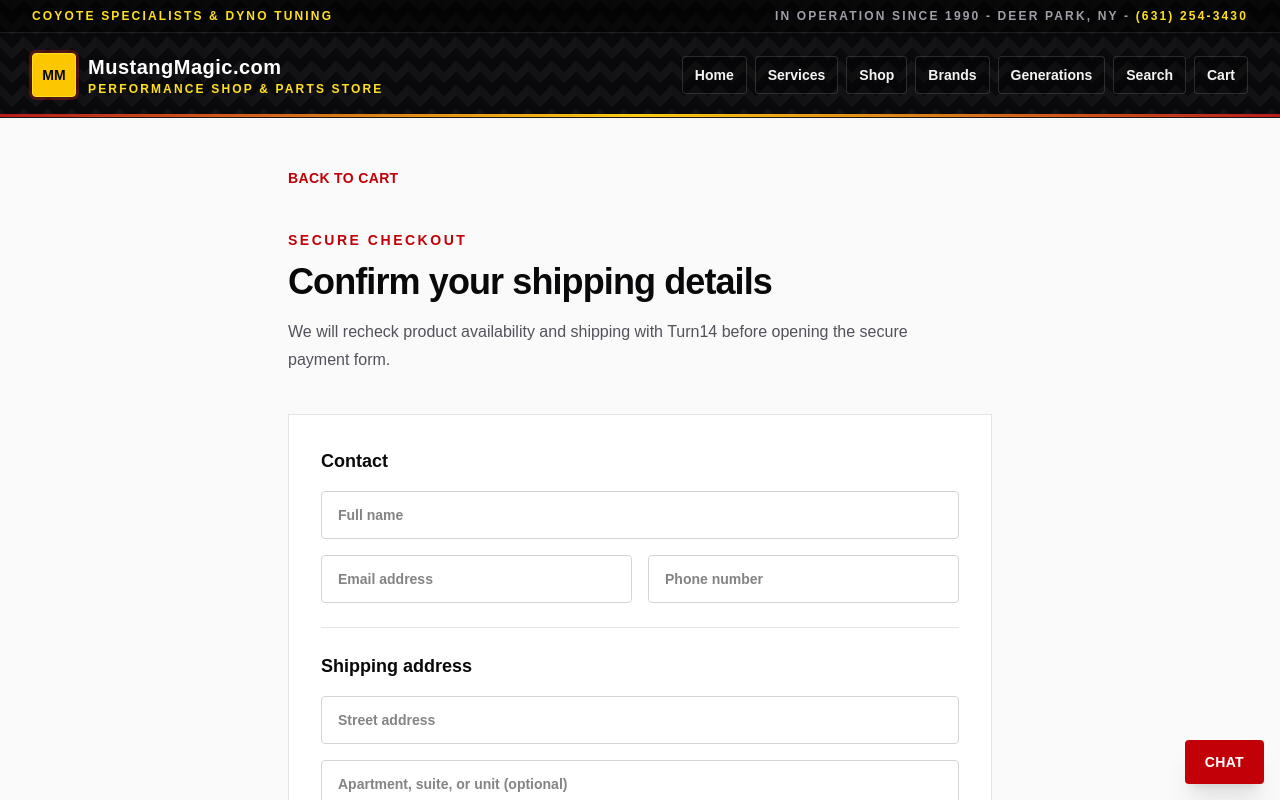
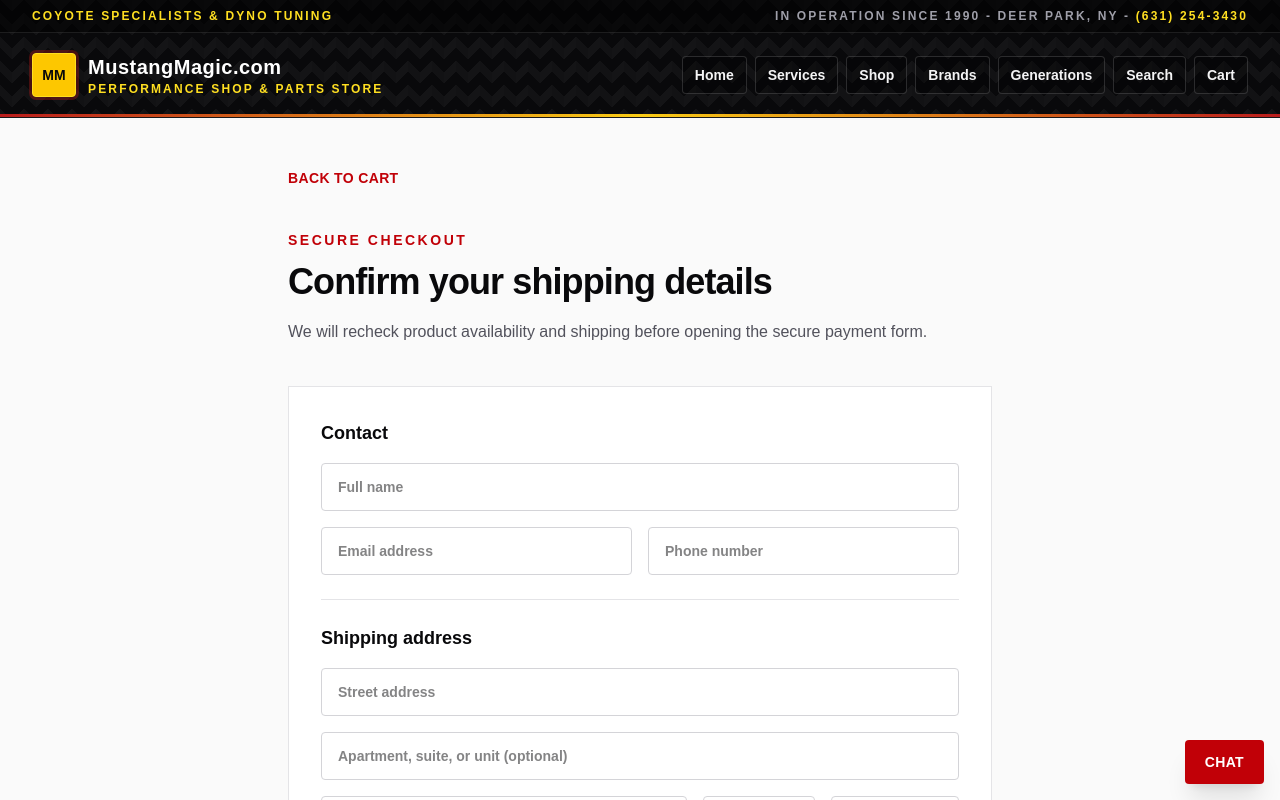
Before and after one commit to Urban-Redneck/mustangmagic-shop, a Next.js app: page /checkout in a window 1280 px wide. Shown: the top 800 px of the page. Built offline with nearby package versions, Linux system fonts and the light colour scheme.

Commit message:
Hide vendor details from checkout confirmation

```diff
--- a/src/app/checkout/page.tsx
+++ b/src/app/checkout/page.tsx
@@ -60,7 +60,7 @@
             Confirm your shipping details
           </h1>
           <p className="mt-4 max-w-2xl leading-7 text-zinc-600">
-            We will recheck product availability and shipping with Turn14 before opening the secure payment form.
+            We will recheck product availability and shipping before opening the secure payment form.
           </p>
 
           {completed ? (
@@ -73,7 +73,7 @@
               </h2>
               <p className="mt-3 text-sm leading-6 text-zinc-700">
                 Your payment was captured successfully, and your order was
-                submitted to Turn14 for fulfillment.
+                submitted for fulfillment.
               </p>
               <div className="mt-5 flex flex-wrap gap-3">
                 <Link
@@ -144,7 +144,7 @@
                     </div>
                   </dl>
                   <p className="mt-3 text-xs font-semibold text-zinc-500">
-                    Turn14 confirmed product availability and shipping for this total.
+                    Product availability and shipping were confirmed for this total.
                   </p>
                 </div>
                 <HelcimPayButton
--- a/src/components/checkout/helcim-pay-button.tsx
+++ b/src/components/checkout/helcim-pay-button.tsx
@@ -93,7 +93,7 @@
         </h2>
         <p className="mt-3 text-sm leading-6 text-zinc-700">
           Your payment was captured successfully, and your order was submitted
-          to Turn14 for fulfillment.
+          for fulfillment.
         </p>
         <div className="mt-5 flex flex-wrap gap-3">
           <Link
```
